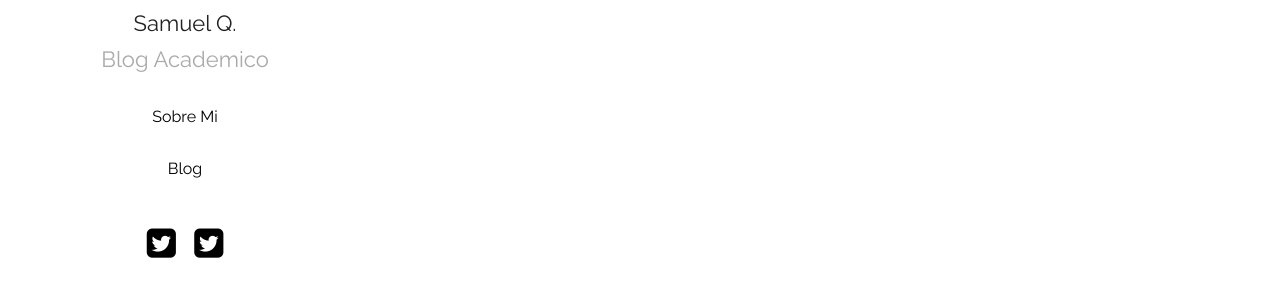
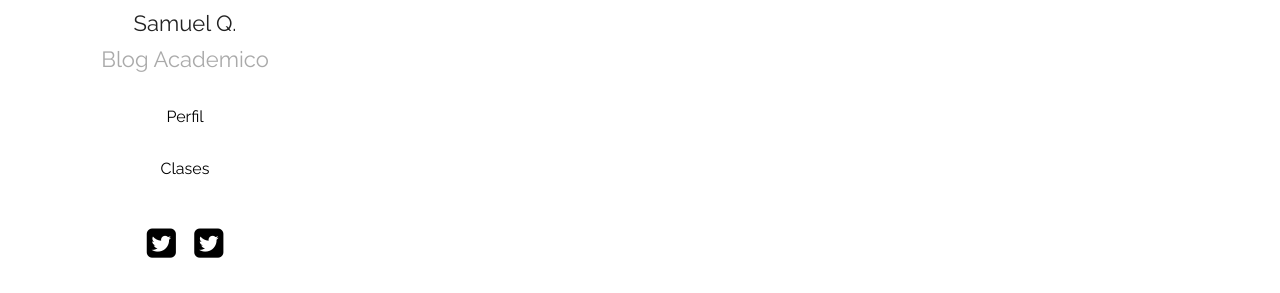
Before and after one commit to sam2001aldair/sam2001aldair.github.io, a Jekyll site: the page built from index.md, in a window 1280 px wide. Shown: the part 438-731 px from the top of the page. Built offline with Jekyll 4.4.1, drawn with Linux system fonts in a browser that asks for light colours.

Commit message:
Update default.html

```diff
--- a/_layouts/default.html
+++ b/_layouts/default.html
@@ -15,10 +15,10 @@
 			<h2>{{ site.plainwhite.name }}</h2>
 			<p class="tagline">{{ site.plainwhite.tagline }}</p>
 			<a class="post-link" href="/">
-      <p>Sobre Mi</p>
+      <p>Perfil</p>
     </a>
 			<a class="post-link" href="/blog.html">
-      <p>Blog</p>
+      <p>Clases</p>
     </a>
 
       <p>  </p>
```
